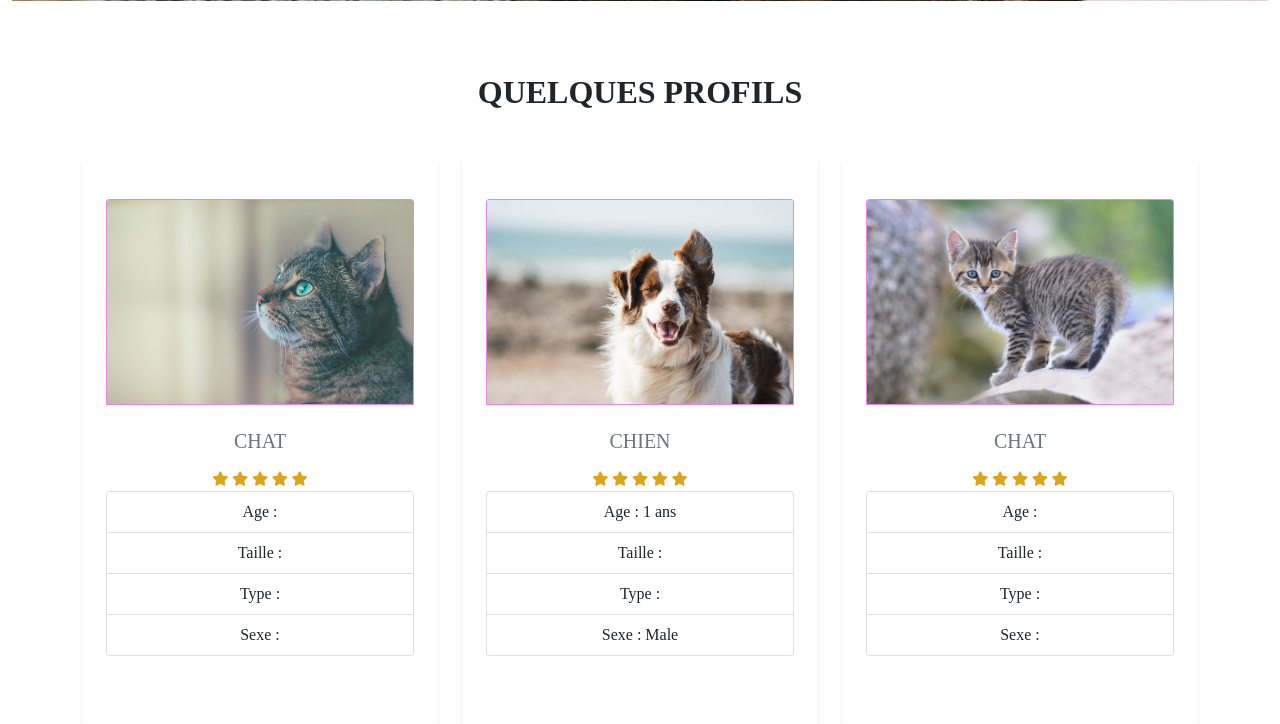
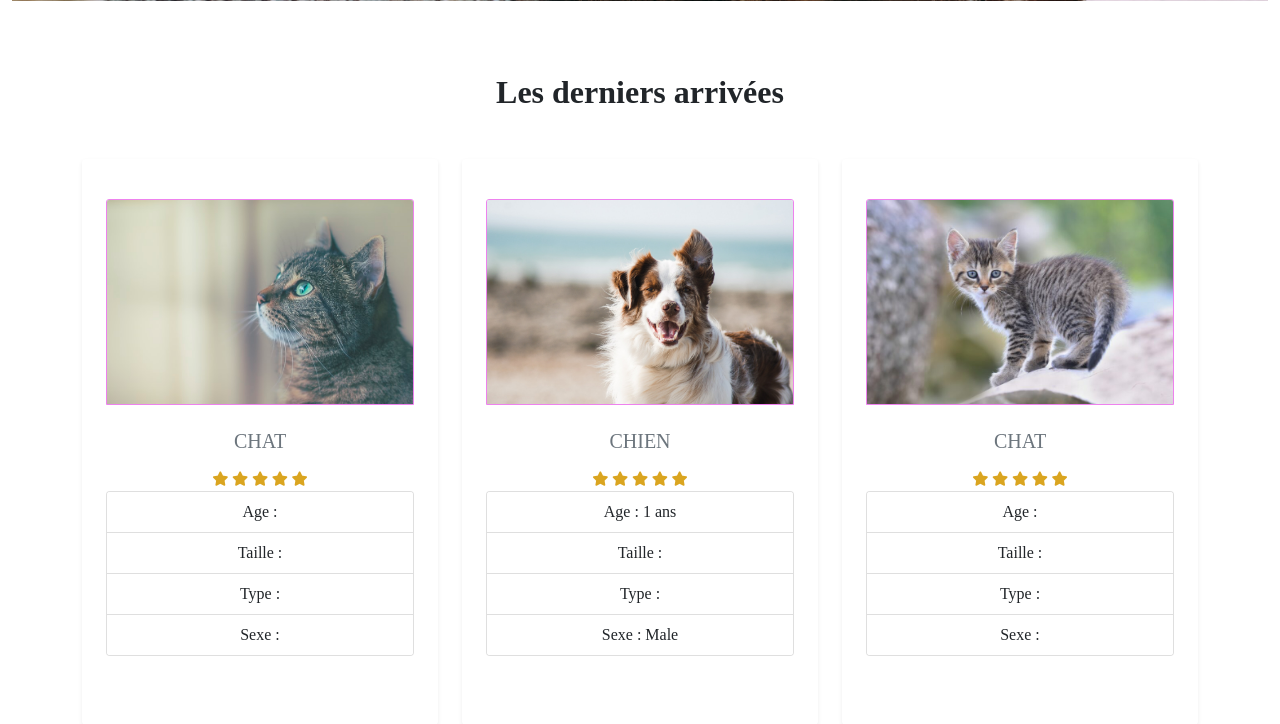
Before and after one commit to mickael-mignard/poecphp-site-rencontre, a PHP site: page / in a window 1280 px wide. Shown: the part 639-1363 px from the top of the page. Run offline with PHP 8.4, Linux system fonts and the light colour scheme; some libraries are stand-ins or nearby versions; some web fonts are replaced.

Commit message:
les cards

```diff
--- a/index.php
+++ b/index.php
@@ -54,7 +54,7 @@
       <div class="row justify-content-center">
         <div class="col-lg-8">
           <div class="section-title text-center">
-            <h2 class="fw-bold mb-5">QUELQUES PROFILS</span></h2>
+            <h2 class="fw-bold mb-5">Les derniers arrivées</span></h2>
           </div>
         </div>
       </div>
```
